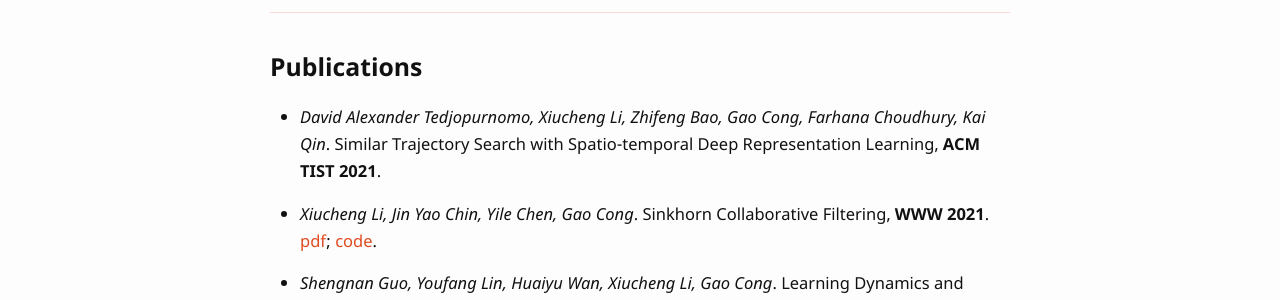
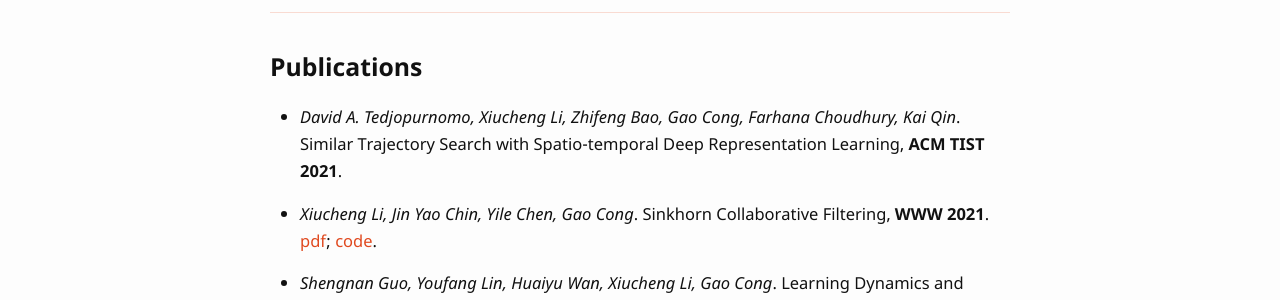
Before and after one commit to boathit/boathit.github.io, a Jekyll site: the page built from contact.md, in a window 1280 px wide. Shown: the part 609-909 px from the top of the page. Built offline with Jekyll 4.4.1, drawn with Linux system fonts in a browser that asks for light colours; some web fonts are replaced; our own code applies the rules of GitHub Pages for plain Markdown files.

Commit message:
update contact

```diff
--- a/contact.md
+++ b/contact.md
@@ -22,7 +22,7 @@ I am broadly interested in many topics in numerical optimization, high-dimension
 
 ## Publications
 
-- *David Alexander Tedjopurnomo, Xiucheng Li, Zhifeng Bao, Gao Cong, Farhana Choudhury, Kai Qin*. Similar Trajectory Search with Spatio-temporal Deep Representation Learning, **ACM TIST 2021**.
+- *David A. Tedjopurnomo, Xiucheng Li, Zhifeng Bao, Gao Cong, Farhana Choudhury, Kai Qin*. Similar Trajectory Search with Spatio-temporal Deep Representation Learning, **ACM TIST 2021**.
 
 - *Xiucheng Li, Jin Yao Chin, Yile Chen, Gao Cong*. Sinkhorn Collaborative Filtering, **WWW 2021**. [pdf]({{ '/assets/pdfs/www21-sinkhorncf.pdf' | relative_url }}); [code](https://github.com/boathit/sinkhorncf).
 
```
